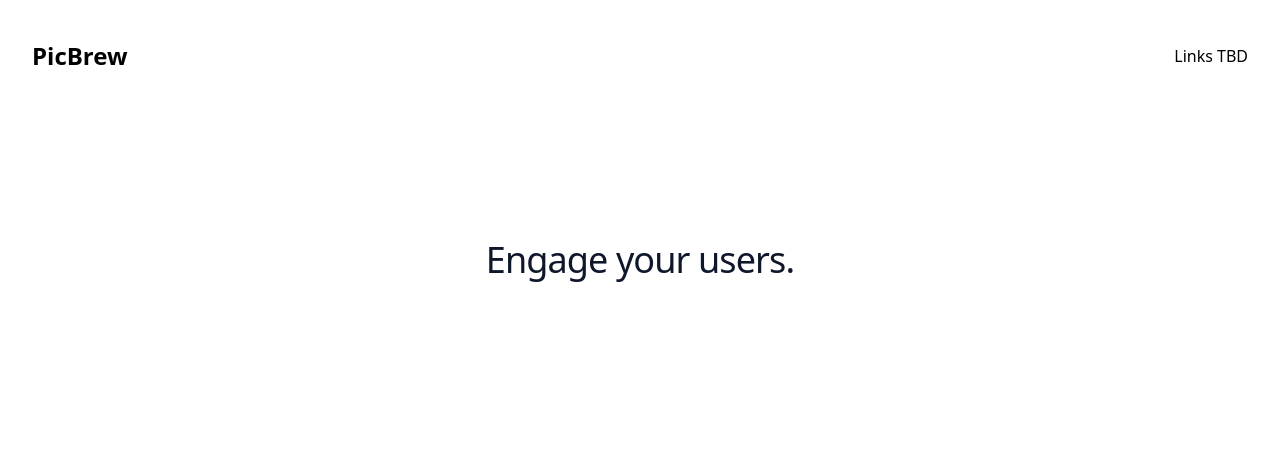
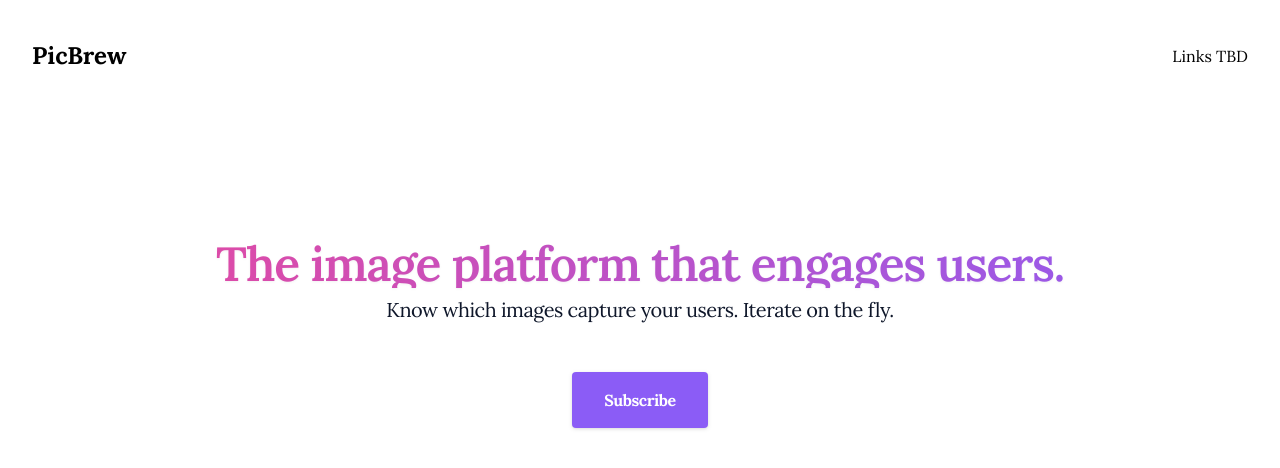
Before and after one commit to ganderzz/PicBrew-Site, a plain HTML site: page index.html in a window 1280 px wide. Drawn offline with nearby package versions, Linux system fonts and the light colour scheme.

Commit message:
feat: add basic design

```diff
--- a/index.html
+++ b/index.html
@@ -3,14 +3,32 @@
   <head>
     <meta charset="utf-8" />
     <meta name="viewport" content="width=device-width" />
+    <script src="https://cdn.tailwindcss.com"></script>
 
-    <script src="https://cdn.tailwindcss.com"></script>
     <title>PicBrew</title>
+
+    <link rel="preconnect" href="https://fonts.googleapis.com" />
+    <link rel="preconnect" href="https://fonts.gstatic.com" crossorigin />
+    <link
+      href="https://fonts.googleapis.com/css2?family=Lora:ital,wght@0,400;0,600;0,700;1,400&display=swap"
+      rel="stylesheet"
+    />
+    <script>
+      tailwind.config = {
+        theme: {
+          fontFamily: {
+            sans: ["Lora"],
+          },
+        },
+      };
+    </script>
   </head>
 
   <body class="h-full flex flex-col">
     <header class="py-10">
-      <div class="flex justify-between items-center px-4 lg:px-8 mx-auto max-w-7xl">
+      <div
+        class="flex justify-between items-center px-4 lg:px-8 mx-auto max-w-7xl"
+      >
         <h1 class="text-2xl font-bold">PicBrew</h1>
 
         <nav>Links TBD</nav>
@@ -18,9 +36,22 @@
     </header>
 
     <main class="font-medium tracking-tight text-slate-900">
-      <div class="mt-20 mb-16 lg:mt-32 mx-auto max-w-7xl">
-        <p class="text-center text-4xl text-slate-900 tracking-tight">Engage your users.</p>
-    </div>
+      <div class="mt-20 lg:mt-32 mx-auto max-w-7xl text-center">
+        <h2
+          class="text-5xl bg-clip-text text-transparent bg-gradient-to-r from-pink-500 to-violet-500 font-semibold drop-shadow-sm tracking-tight"
+        >
+          The image platform that engages users.
+        </h2>
+        <p class="tracking-tight text-xl mt-2">
+          Know which images capture your users. Iterate on the fly.
+        </p>
+
+        <button
+          class="mt-12 text-white font-bold drop-shadow rounded transition-color hover:bg-violet-600 bg-violet-500 px-8 py-4"
+        >
+          Subscribe
+        </button>
+      </div>
     </main>
   </body>
 </html>
```
